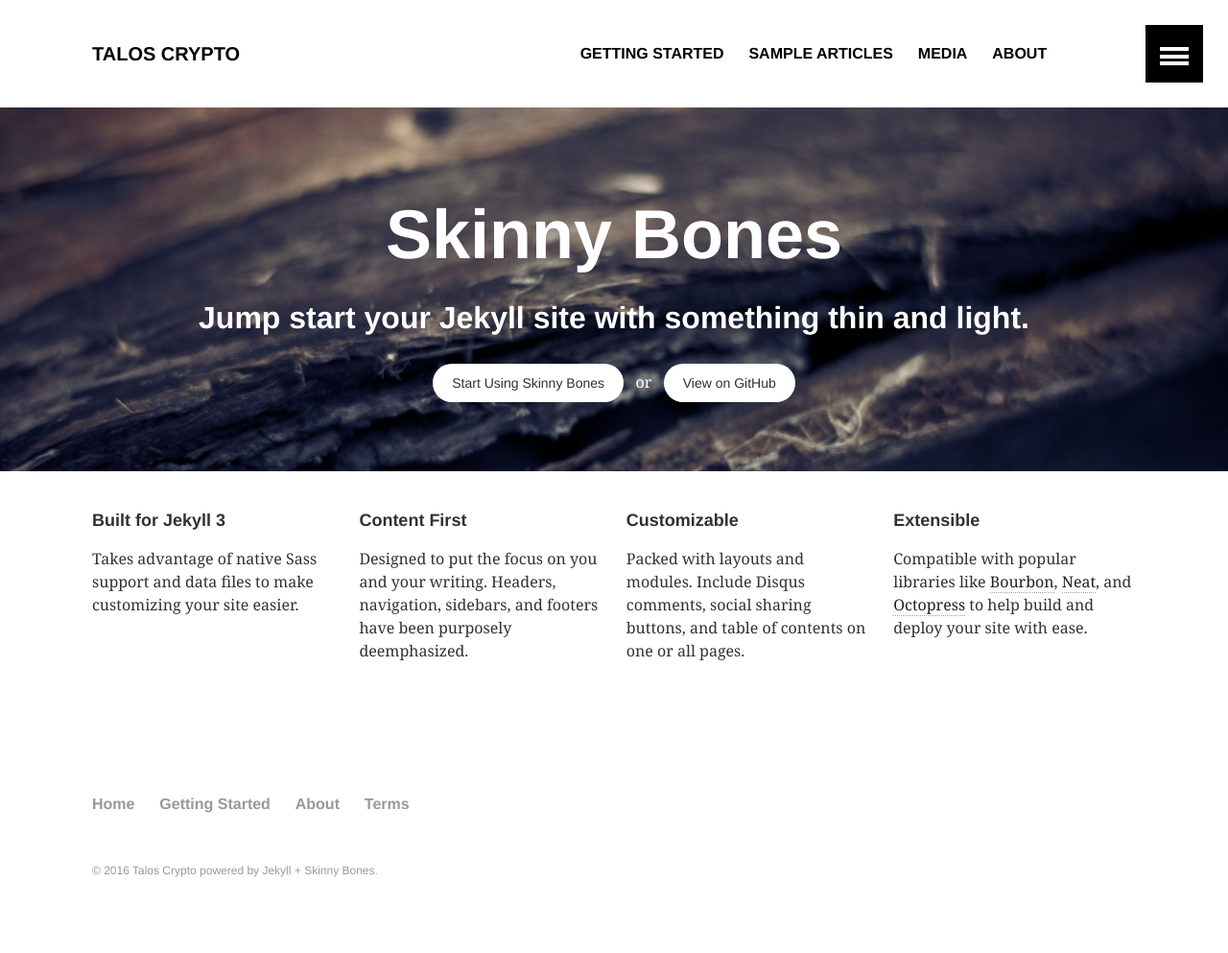
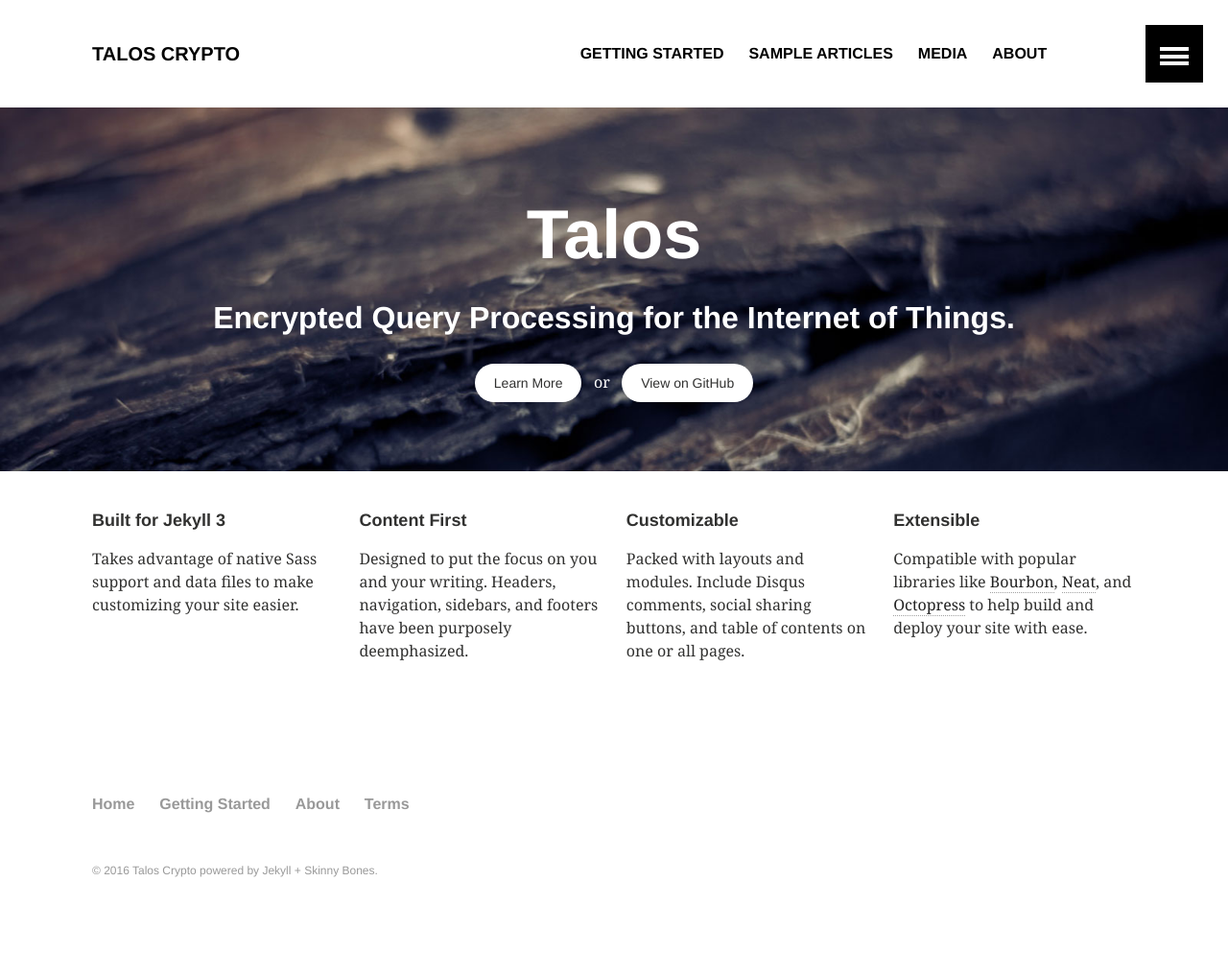
Before and after one commit to Talos-crypto/talos-crypto, a Jekyll site: the page built from index.md, in a window 1280 px wide. Shown: the whole page at 96% size. Built offline with Jekyll 4.4.1, drawn with Linux system fonts in a browser that asks for light colours.

Commit message:
change text on home

```diff
--- a/_layouts/home.html
+++ b/_layouts/home.html
@@ -37,9 +37,9 @@
     {% if page.image.feature %}
     <div class="page-lead" style="background-image:url({{ site.url }}/images/{{ page.image.feature }})">
       <div class="wrap page-lead-content">
-        <h1>Skinny Bones</h1>
-        <h2>Jump start your Jekyll site with something thin and light.</h2>
-        <a href="{{ site.url }}/getting-started/" class="btn-inverse">Start Using Skinny Bones</a> &nbsp; or &nbsp; <a href="https://github.com/mmistakes/skinny-bones-jekyll" class="btn-inverse">View on GitHub</a>
+        <h1>Talos</h1>
+        <h2>Encrypted Query Processing for the Internet of Things.</h2>
+        <a href="{{ site.url }}/learn-more/" class="btn-inverse">Learn More</a> &nbsp; or &nbsp; <a href="https://github.com/talos-crypto" class="btn-inverse">View on GitHub</a>
       </div><!-- /.page-lead-content -->
     </div><!-- /.page-lead -->
     {% endif %}
```
